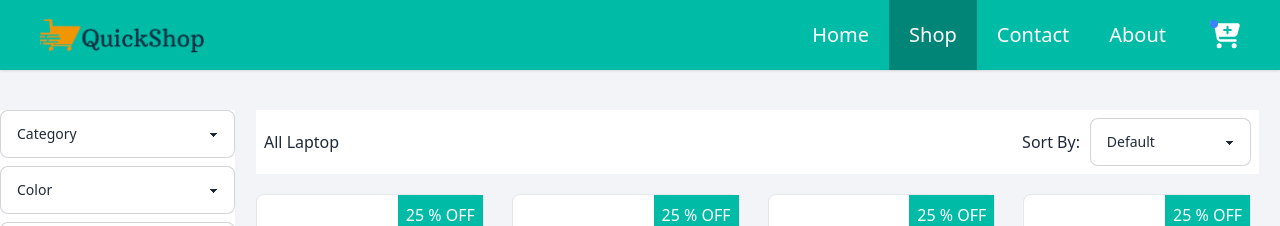
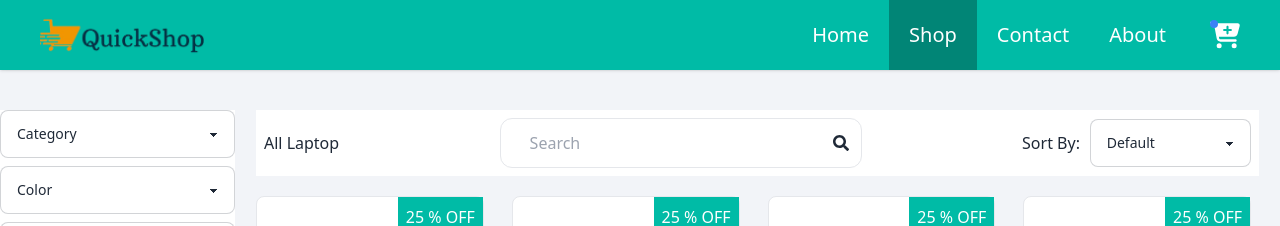
Before and after one commit to kalidashodekare14/QuickShop-Client, a React (Vite) app: page /shop in a window 1280 px wide. Shown: the top 226 px of the page. Built offline with nearby package versions, Linux system fonts and the light colour scheme.

Commit message:
Project Update

```diff
--- a/src/Components/Shop/Shop.jsx
+++ b/src/Components/Shop/Shop.jsx
@@ -3,7 +3,7 @@ import "react-range-slider-input/dist/style.css";
 import './Shop.css'
 import card from '../../assets/s1.png'
 import { useState } from "react";
-import { FaChartBar } from "react-icons/fa";
+import { FaChartBar, FaSearch } from "react-icons/fa";
 
 const Shop = () => {
 
@@ -61,15 +61,19 @@ const Shop = () => {
                 </div>
             </div>
             <div className='w-full min-h-screen'>
-                <div className=" bg-white flex justify-between items-center w-[96%] m-auto p-2">
+                <div className=" space-x-2 bg-white flex justify-between items-center w-[96%] m-auto p-2">
                     <div>
                         <h1 className="hidden lg:block">All Laptop</h1>
                         <div className="md:hidden">
                             <FaChartBar className="cursor-pointer" onClick={toggleSidebar} />
                         </div>
                     </div>
+                    <div className="flex items-center border px-3 rounded-xl">
+                        <input className="input lg:w-80 w-full" placeholder="Search" type="text" />
+                        <FaSearch className=""></FaSearch>
+                    </div>
                     <div className="flex items-center">
-                        <h3 className="w-28">Sort By:</h3>
+                        <h3 className="w-28 hidden lg:block">Sort By:</h3>
                         <select className="select select-bordered w-full">
                             <option disabled selected>Default</option>
                             <option>Han Solo</option>
```
